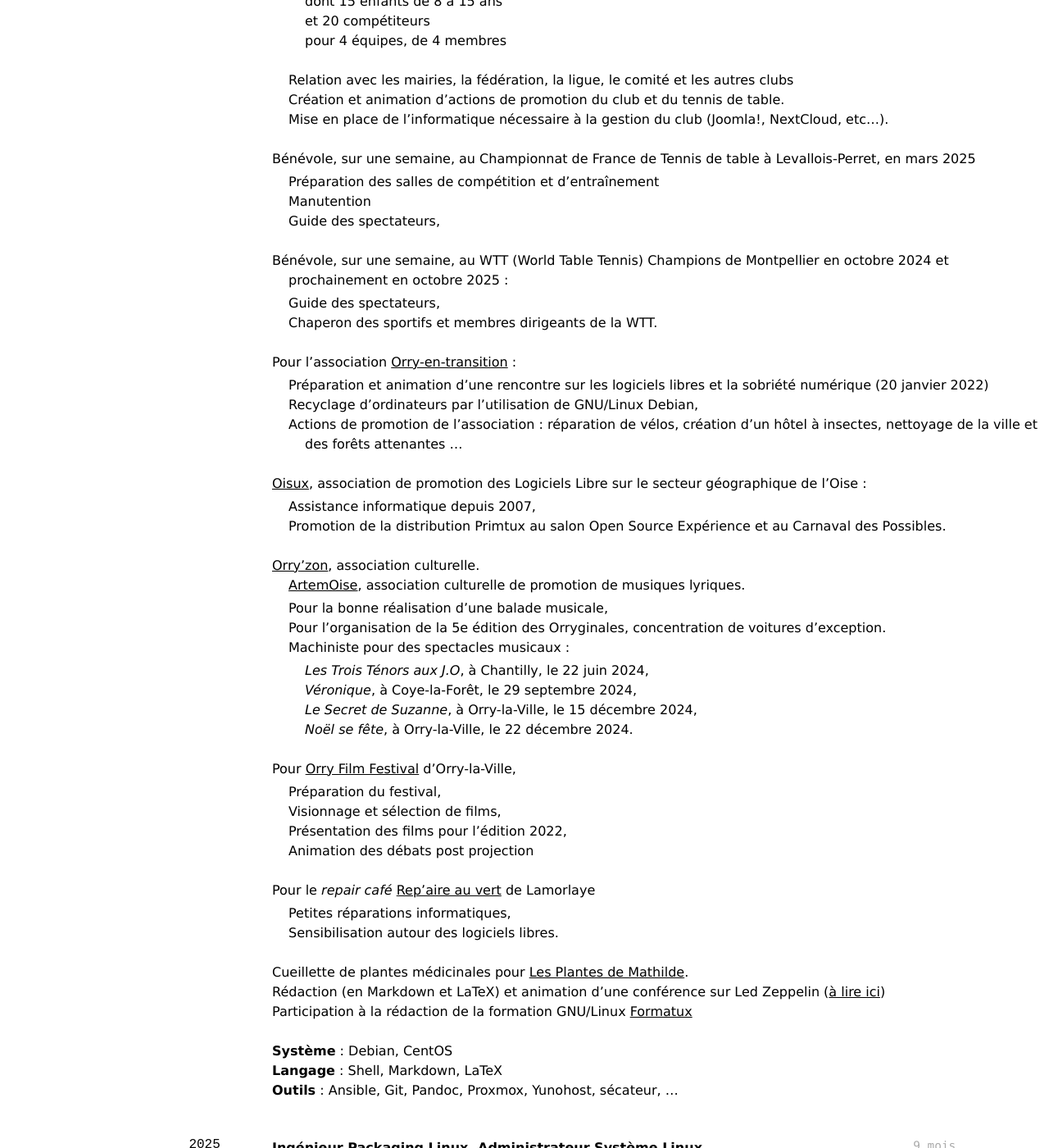
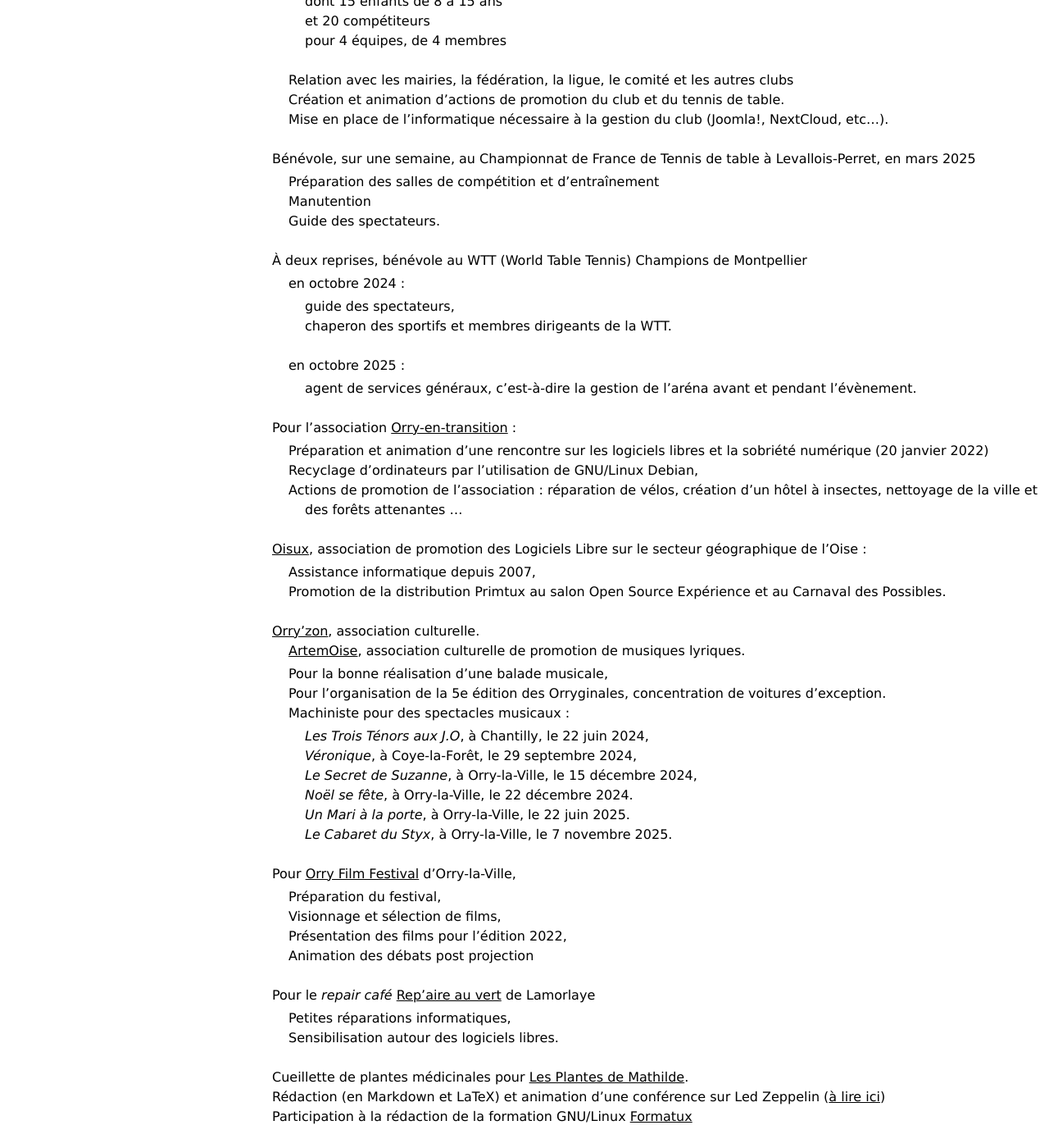
Before and after one commit to ledub72/ledub72.github.io, a Jekyll site: the page built from index.md, in a window 1280 px wide and 1400 px high, scrolled down 1558 px. Shown: the whole window at 82% size. Built offline with Jekyll 4.4.1, drawn with Linux system fonts in a browser that asks for light colours; nearby versions of some CDN libraries; a style sheet for code colours, icons or effects is not loaded.

Commit message:
MAJ CV - version Markdown (#23)

```diff
--- a/index.md
+++ b/index.md
@@ -6,13 +6,13 @@ title:  Curriculum vitæ de Damien DUBÉDAT
 ---
 # Damien DUBÉDAT
 
-<a href="mailto:dubdub@CHEZfree.fr"><i class="fa fa-address-card"></i> dubdub@CHEZ@freePOINTfr</a>
+<a href="mailto:dubdub@CHEZfree.fr"><i class="fa fa-address-card"></i>dubdub@CHEZ@freePOINTfr</a>
 <div id="webaddress">
-<a href="https://ledub72.github.io/"><i class="fab fa-github-alt"></i> ledub72.github.io</a> -
-  <a href="https://github.com/ledub72"><i class="fab fa-github"></i> ledub72</a> -
-  <a href="https://gitlab.com/DamDub"><i class="fab fa-gitlab"></i> DamDub</a> <br>
-  <a href="https://iels-ledub.gitlab.io/mon_site/"><i class="fas fa-home"></i> Site perso</a> -
-  <a href="https://www.linkedin.com/in/damien-dubedat"><i class="fab fa-linkedin"></i> Damien DUBÉDAT</a>
+<a href="https://ledub72.github.io/"><i class="fab fa-github-alt"></i>ledub72.github.io</a> -
+  <a href="https://github.com/ledub72"><i class="fab fa-github"></i>ledub72</a> -
+  <a href="https://gitlab.com/DamDub"><i class="fab fa-gitlab"></i>DamDub</a> <br>
+  <a href="https://iels-ledub.gitlab.io/mon_site/"><i class="fas fa-home"></i>Site perso</a> -
+  <a href="https://www.linkedin.com/in/damien-dubedat"><i class="fab fa-linkedin"></i>Damien DUBÉDAT</a>
 </div>
 
 ----
@@ -89,11 +89,14 @@ Expert en shell
 - Bénévole, sur une semaine, au Championnat de France de Tennis de table à Levallois-Perret, en mars 2025
   * Préparation des salles de compétition et d'entraînement
   * Manutention
-  * Guide des spectateurs,
+  * Guide des spectateurs.
 
-- Bénévole, sur une semaine, au WTT (World Table Tennis) Champions de Montpellier en octobre 2024 et prochainement en octobre 2025 :
-  * Guide des spectateurs,
-  * Chaperon des sportifs et membres dirigeants de la WTT.
+- À deux reprises, bénévole au WTT (World Table Tennis) Champions de Montpellier
+  * en octobre 2024 :
+    * guide des spectateurs,
+    * chaperon des sportifs et membres dirigeants de la WTT.
+  * en octobre 2025 :
+    * agent de services généraux, c'est-à-dire la gestion de l'aréna avant et pendant l'évènement.
 
 - Pour l’association [Orry-en-transition](https://orryentransition.fr/) :
   * Préparation et animation d'une rencontre sur les logiciels libres et la sobriété numérique (20 janvier 2022)
@@ -112,6 +115,8 @@ Expert en shell
     * _Véronique_, à Coye-la-Forêt, le 29 septembre 2024,
     * _Le Secret de Suzanne_, à Orry-la-Ville, le 15 décembre 2024,
     * _Noël se fête_, à Orry-la-Ville, le 22 décembre 2024.
+    * _Un Mari à la porte_, à Orry-la-Ville, le 22 juin 2025.
+    * _Le Cabaret du Styx_, à Orry-la-Ville, le 7 novembre 2025.
 
 - Pour [Orry Film Festival](https://www.orryfilmfestival.fr) d’Orry-la-Ville,
   * Préparation du festival,
```
